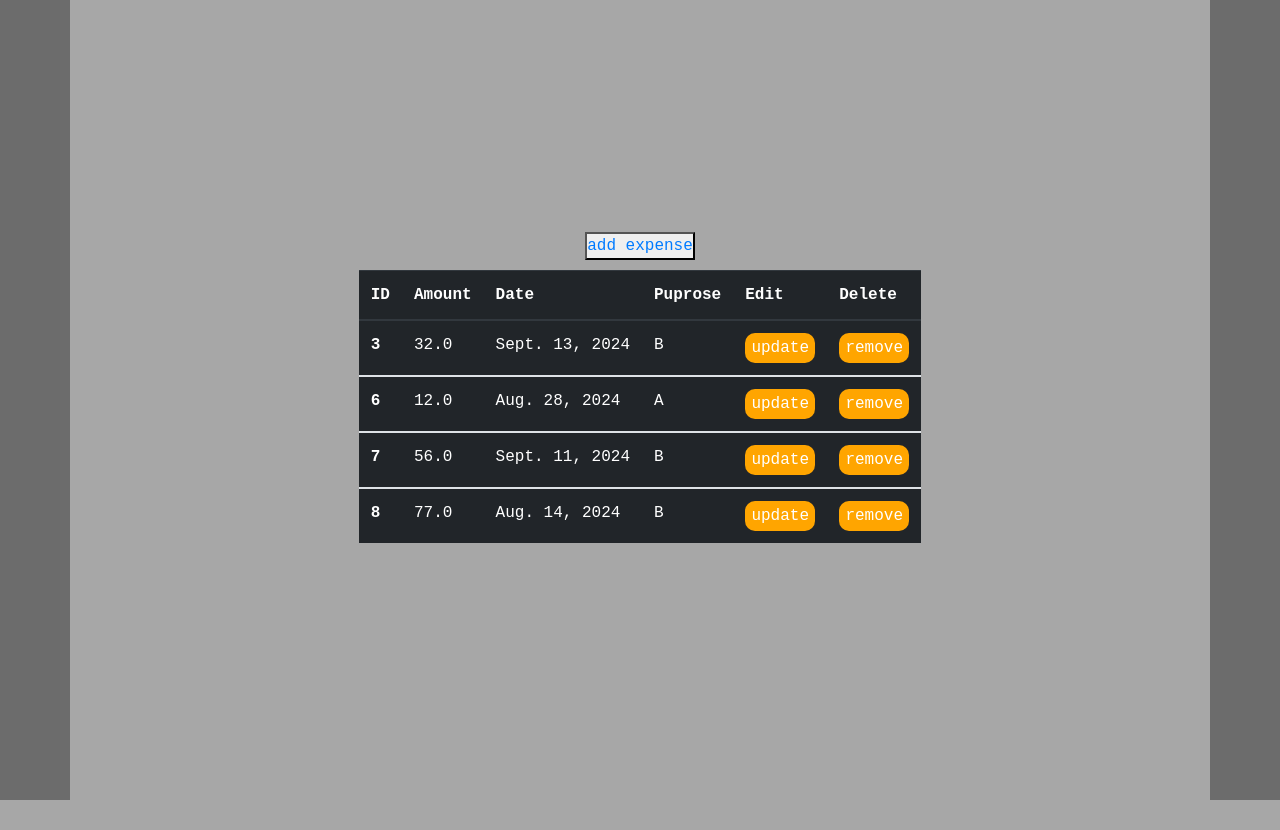
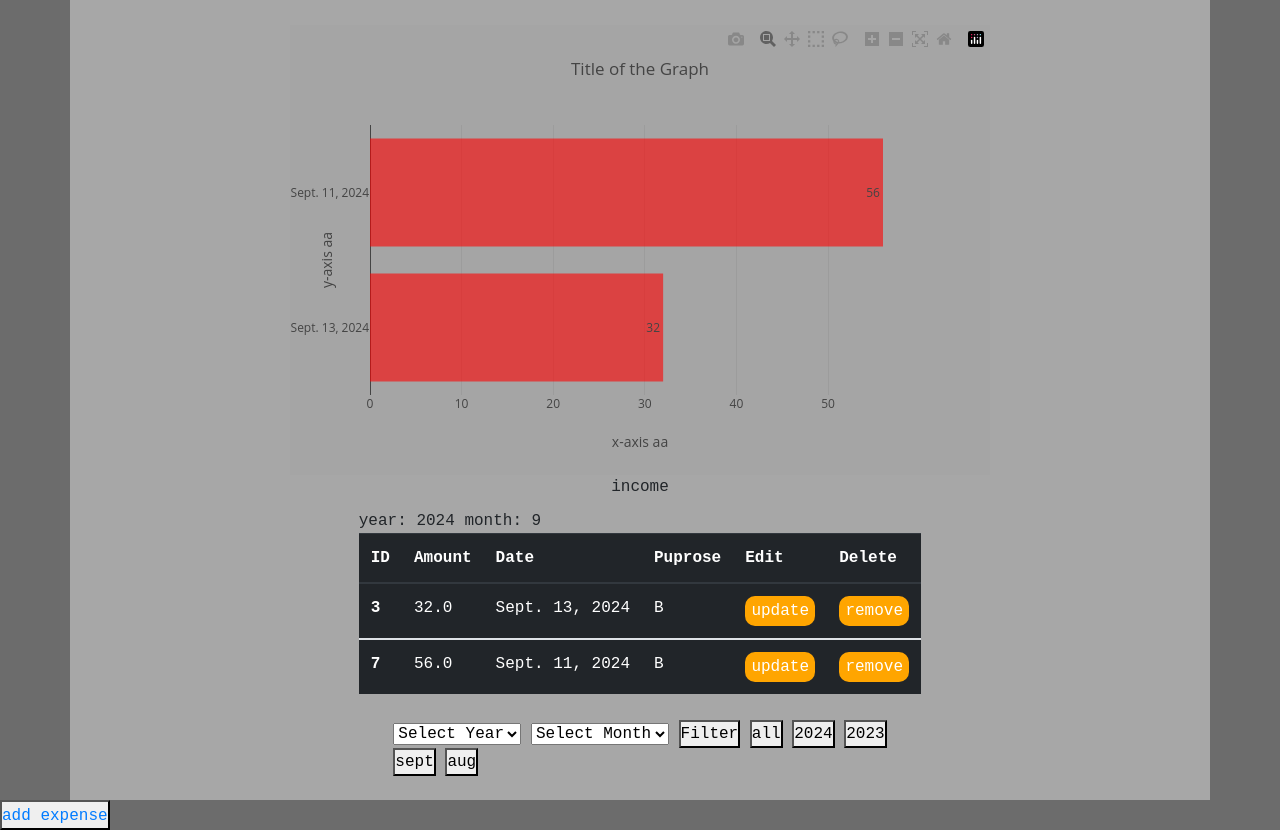
Before and after one commit to leonberkemeier/BudgetTracker, a Django app: page /list in a window 1280 px wide. Before the commit the page ends 800 px from the top, so only its background shows below. Run offline with Django 5.2, Linux system fonts and the light colour scheme; data comes from the database, SQL or seed files in the repository; both versions use the stored data as it was after the commit; some libraries are stand-ins or nearby versions.

Commit message:
filterWorks

```diff
--- a/finance/templates/list.html
+++ b/finance/templates/list.html
@@ -14,7 +14,42 @@
 
 
     <div class="container">
+
+        <div class="selector">
+            <!-- measurement_list.html -->
+        <select id="year-filter">
+            <option value="">Select Year</option>
+            <option value="2023">2023</option>
+            <option value="2024">2024</option>
+            <!-- Weitere Jahre... -->
+        </select>
+
+        <select id="month-filter">
+            <option value="">Select Month</option>
+            <option value="9">September</option>
+            <option value="8">August</option>
+            <!-- Weitere Monate... -->
+        </select>
+
+        <button id="filter-button">Filter</button>
+
+
+        <a href= '/list?year=&month='><button>all</button></a>
+        <a href= '/list?year=2024&month={{month}}'><button>2024</button></a>
+        <a href= '/list?year=2023&month={{month}}'><button>2023</button></a>
+
+        <br>
+
+        <a href= '/list?year={{year}}&month=9'><button>sept</button></a>
+        <a href= '/list?year={{year}}&month=8'><button>aug</button></a>
+
+        </div>
         <div class="table-container">
+
+            <div class="filtered">
+                year: {{year}}
+                month: {{month}}
+            </div>
             <table class="table table-hover table-dark">
                 <thead>
                   <tr>
@@ -55,13 +90,27 @@
                 </tbody>
               </table>
         </div>
-
+        <div class="sidebar_left"></div>
+            <div class="income">
+                income
+            </div>
+            <div class="split_expenses">
+                <div class="split_expenses_chart" id="split_expenses_chart"></div>
+            </div>
+        </div>
         <button><a href="{% url 'addexpense' %}">add expense</a></button>
     </div>
 
 
+    <script>
+    const yArray =[{% for ex in expenses %} '{{ ex.date }}', {% endfor %}];
+
+    const xArray =[{% for ex in expenses %} {{ex.amount}}, {% endfor %}];
+
+    </script>
 
 <script defer src="{% static 'js/list.js' %}"></script>
+<script src="https://cdn.plot.ly/plotly-latest.min.js"></script>
 <script src="https://code.jquery.com/jquery-3.2.1.slim.min.js" integrity="sha384-KJ3o2DKtIkvYIK3UENzmM7KCkRr/rE9/Qpg6aAZGJwFDMVNA/GpGFF93hXpG5KkN" crossorigin="anonymous"></script>
 <script src="https://cdn.jsdelivr.net/npm/popper.js@1.12.9/dist/umd/popper.min.js" integrity="sha384-ApNbgh9B+Y1QKtv3Rn7W3mgPxhU9K/ScQsAP7hUibX39j7fakFPskvXusvfa0b4Q" crossorigin="anonymous"></script>
 <script src="https://cdn.jsdelivr.net/npm/bootstrap@4.0.0/dist/js/bootstrap.min.js" integrity="sha384-JZR6Spejh4U02d8jOt6vLEHfe/JQGiRRSQQxSfFWpi1MquVdAyjUar5+76PVCmYl" crossorigin="anonymous"></script>
--- a/finance/tracker/static/js/content.js
+++ b/finance/tracker/static/js/content.js
@@ -15,6 +15,7 @@ const xArray = [7.65, 7.84, 7.72, 6.55, 6.71, 9.14, 9.88, 9.78, 8.61, 5.31, 8.96
 const yArray = ["1.01", "2.01", "3.01", "4.01", "5.01", "6.01", "7.01", "8.01", "9.01", "10.01", "11.01", "12.01", "13.01", "14.01", "15.01", "16.01", "17.01", "18.01", "19.01", "20.01", "21.01", "22.01", "23.01", "24.01", "25.01", "26.01", "27.01", "28.01", "29.01", "30.01", "31.01"
 ];
 
+
 const data = [{
   x:xArray,
   y:yArray,
@@ -26,6 +27,7 @@ const data = [{
   orientation:"h",
   marker: {color:"rgba(255,0,0,0.6)"}
 }];
+
 
 const layout = {
   title:"Expenses per Day",
--- a/finance/tracker/static/js/list.js
+++ b/finance/tracker/static/js/list.js
@@ -0,0 +1,56 @@
+
+document.getElementById('filter-button').addEventListener('click', function() {
+    var year = document.getElementById('year-filter').value;
+    var month = document.getElementById('month-filter').value;
+    var queryString = '';
+
+    console.log(year, month);
+    window.location.href = `/list?year=${year}&month=${month}`;
+// var data = JSON.parse('{{ data }}');
+
+});
+
+// cahrt
+
+
+// first barchart
+
+// const xArray = [7.65, 7.84, 7.72, 6.55, 6.71, 9.14, 9.88, 9.78, 8.61, 5.31, 8.96, 8.68, 8.36, 8.76, 7.79, 7.78, 9.67, 6.12, 5.5, 7.31, 6.32, 9.51, 8.06, 5.96, 5.02, 9.39, 8.12, 7.01, 7.86, 5.81, 9.76
+// ];
+// const yArray = ["1.01", "2.01", "3.01", "4.01", "5.01", "6.01", "7.01", "8.01", "9.01", "10.01", "11.01", "12.01", "13.01", "14.01", "15.01", "16.01", "17.01", "18.01", "19.01", "20.01", "21.01", "22.01", "23.01", "24.01", "25.01", "26.01", "27.01", "28.01", "29.01", "30.01", "31.01"
+// ];
+
+
+const data = [{
+  x:xArray,
+  y:yArray,
+  type:"bar",
+  text: xArray.map(String),
+  bgcolor: "rgb(2,0,0)",
+  textposition: 'auto',
+  hoverinfo: 'label',
+  orientation:"h",
+  marker: {color:"rgba(255,0,0,0.6)"}
+}];
+
+const layout = {
+  title:"Expenses per Day",
+  paper_bgcolor: 'rgb(165,165,165)',
+  plot_bgcolor: 'rgb(165,165,165)',
+  title: 'Title of the Graph',
+
+  xaxis: {
+
+    title: 'x-axis aa'
+
+  },
+
+  yaxis: {
+
+    title: 'y-axis aa'
+
+  }
+
+};
+
+Plotly.newPlot("split_expenses_chart", data, layout);
--- a/finance/tracker/urls.py
+++ b/finance/tracker/urls.py
@@ -11,4 +11,6 @@ urlpatterns = [
     path('edit_expense/<str:pk>/', views.editexpense, name='edit_expense'),
     path('delete_expense/<str:pk>/', views.deleteexpense, name='delete_expense'),
     path('list', views.list, name='list'),
+
+
 ]
--- a/finance/tracker/views.py
+++ b/finance/tracker/views.py
@@ -2,20 +2,46 @@ from django.shortcuts import render, redirect
 
 from .forms import ExpensesForm
 from django.contrib import messages
-from datetime import date
+from datetime import date,datetime
+
 from .models import *
 
+from django.core import serializers
+from django.http import JsonResponse
+import sys
+
+import json
 # Create your views here.
 
 def home(request):
+
     return render(request, "index.html")
 
 def list(request):
 
-    expenses = ExpensesItem.objects.all()
+    current_year = datetime.now().year
+    current_month = datetime.now().month
+    expenses = ExpensesItem.objects
 
+    year = request.GET.get('year', str(current_year))
+    month = request.GET.get('month', str(current_month))
+
+    if year is not None and year != '':
+        expenses = expenses.filter(date__year=year)
+
+    if month is not None and month != '':
+        expenses = expenses.filter(date__month =month)
+
+    expenses = expenses.all()
+
+
+
+    data = serializers.serialize('json', expenses)
     context = {
-        'expenses' : expenses
+        'expenses' : expenses,
+        'data':data,
+        'month':month,
+        'year':year
     }
     return render(request, 'list.html', context)
 
```
Also changed, not shown: finance/tracker/extract.txt (added, +48 -0 lines), finance/db.sqlite3.
